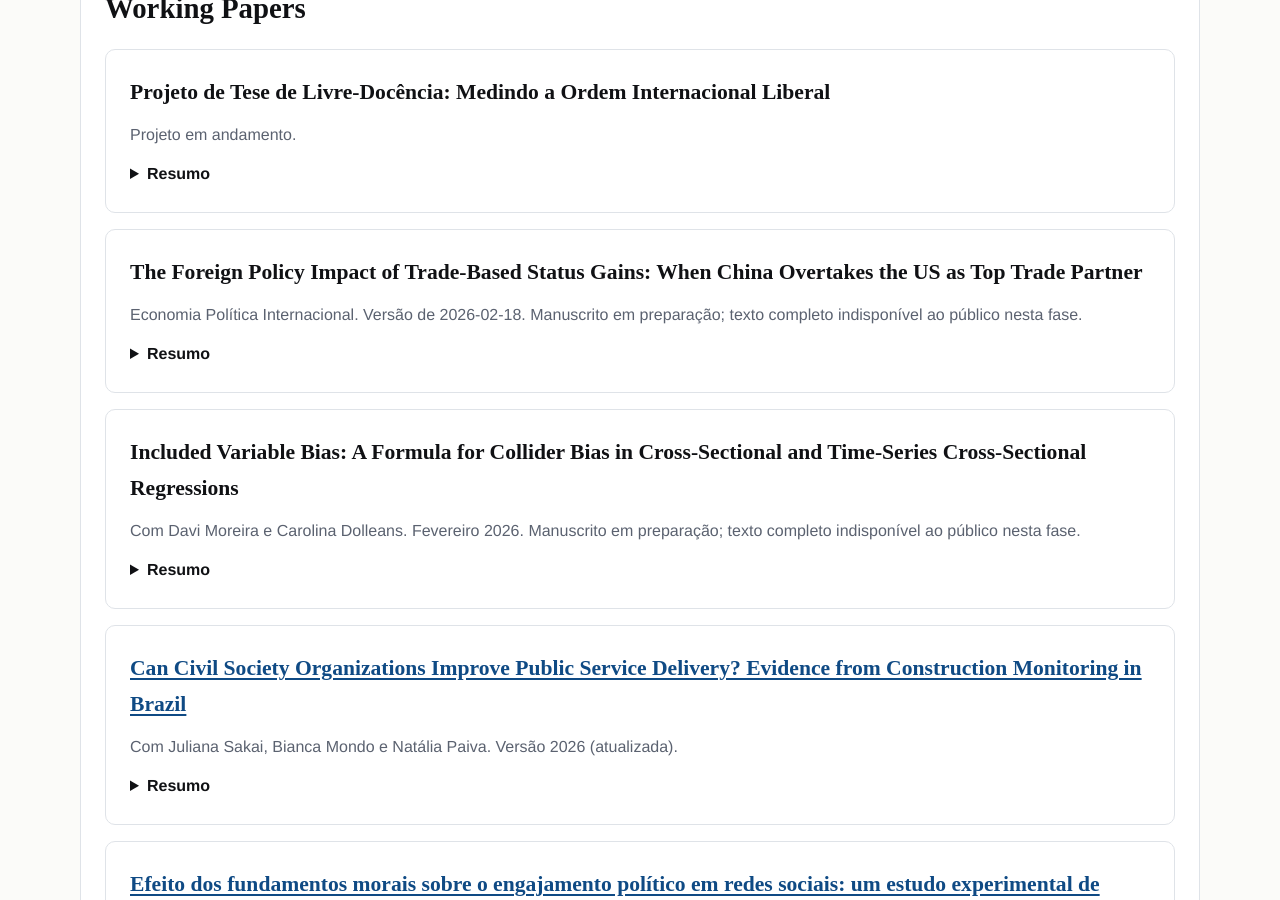
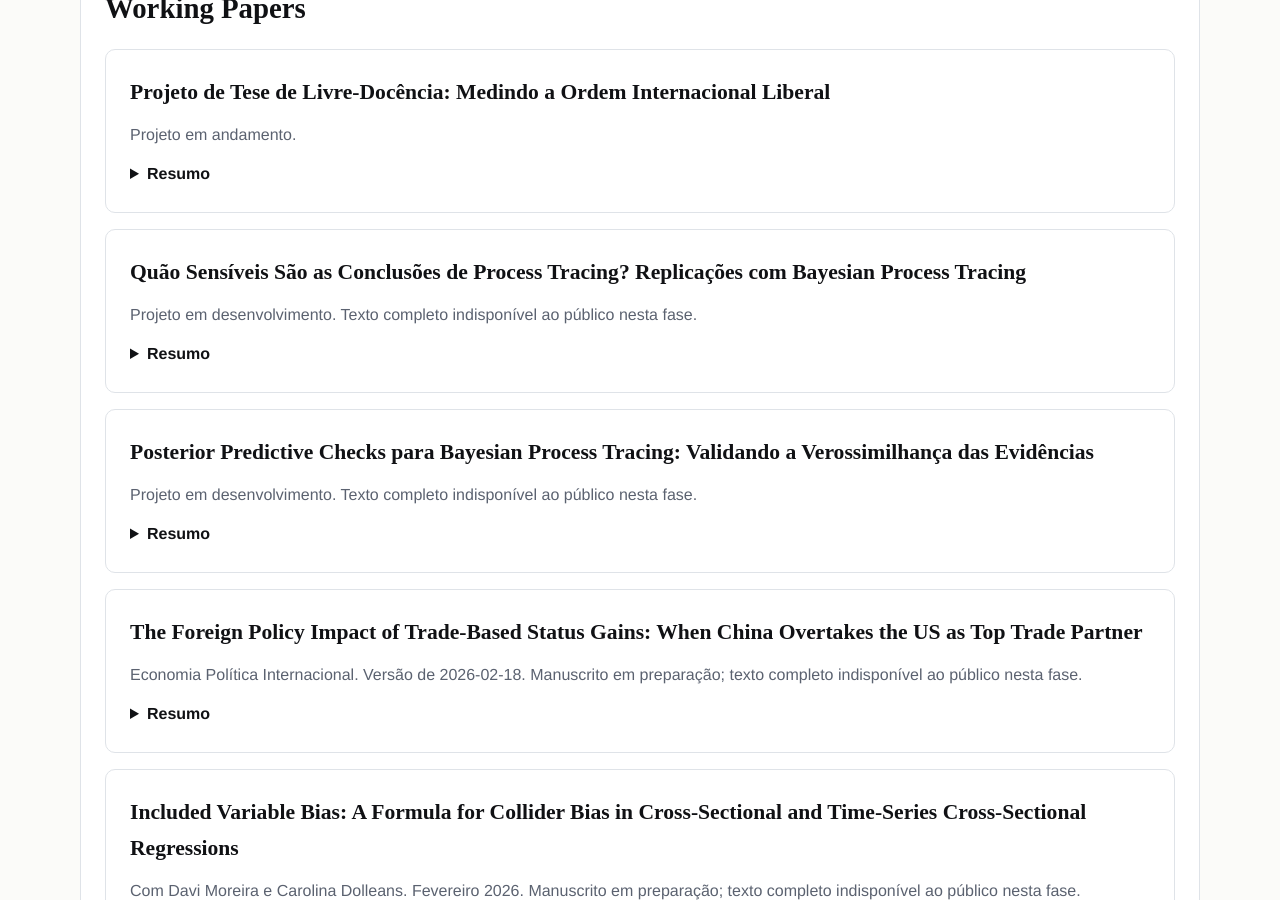
Before and after one commit to mgaldino/mgaldino.github.io, a Jekyll site: the page built from research.md, in a window 1280 px wide and 900 px high, scrolled down 433 px. Built offline with Jekyll 4.4.1, drawn with Linux system fonts in a browser that asks for light colours.

Commit message:
Add Bayesian process tracing working paper entries

```diff
--- a/research.md
+++ b/research.md
@@ -23,6 +23,24 @@ description: Working papers e publicações de Manoel Galdino.
       <details>
         <summary>Resumo</summary>
         <p>O projeto da minha tese de Livre-Docência investiga se a Ordem Internacional Liberal (LIO) está em erosão substantiva ou em reorganização estrutural. O argumento central é que esse debate permanece inconclusivo porque faltam medidas empíricas sistemáticas da LIO ao longo do tempo. Para enfrentar esse problema, o projeto combina quatro estratégias: (1) estimação de uma medida latente de apoio à LIO com modelos IRT dinâmicos aplicados à ratificação de tratados em múltiplos domínios; (2) análise do conteúdo substantivo dos tratados com graded IRT e codificação assistida por LLM; (3) mensuração de abertura comercial por uma tipologia bidimensional baseada em nível tarifário e universalidade (MFN vs. preferencial); e (4) desenvolvimento de um modelo formal de teoria dos jogos para microfundamentar as decisões estatais de adesão a compromissos internacionais. A contribuição esperada é oferecer uma medida quantitativa comparável da LIO, distinguir adesão formal de adesão substantiva e avaliar, com maior precisão, dinâmicas de transformação da ordem internacional em nível sistêmico ao longo do tempo.</p>
+      </details>
+    </article>
+
+    <article class="paper-card">
+      <h3>Quão Sensíveis São as Conclusões de Process Tracing? Replicações com Bayesian Process Tracing</h3>
+      <p class="paper-meta">Projeto em desenvolvimento. Texto completo indisponível ao público nesta fase.</p>
+      <details>
+        <summary>Resumo</summary>
+        <p>Este working paper replica estudos aplicados que usam process tracing para avaliar o quanto suas conclusões dependem da interpretação qualitativa das evidências. O desenho combina Bayesian process tracing com a tipologia de testes de Van Evera (hoop, smoking gun, doubly decisive e straw-in-the-wind), traduzindo leituras alternativas de evidência em atualizações probabilísticas explícitas. A meta é estimar a sensibilidade das inferências publicadas a escolhas plausíveis de codificação e força probatória. O projeto contribui para tornar diagnósticos causais qualitativos mais transparentes, comparáveis e reproduzíveis.</p>
+      </details>
+    </article>
+
+    <article class="paper-card">
+      <h3>Posterior Predictive Checks para Bayesian Process Tracing: Validando a Verossimilhança das Evidências</h3>
+      <p class="paper-meta">Projeto em desenvolvimento. Texto completo indisponível ao público nesta fase.</p>
+      <details>
+        <summary>Resumo</summary>
+        <p>Este working paper adapta posterior predictive checks ao Bayesian process tracing para avaliar se a verossimilhança escolhida para modelar evidências é empiricamente plausível. A proposta compara padrões observados com distribuições preditivas geradas pelo modelo para detectar desalinhamentos sistemáticos entre dados e especificação. Quando houver falta de ajuste, o framework oferece diagnósticos para revisar parâmetros e estrutura da verossimilhança. A contribuição central é introduzir uma rotina formal de validação que aumente calibragem, transparência e confiança na inferência causal qualitativa.</p>
       </details>
     </article>
 
```
Also changed, not shown: en/research.md (+18 -0 lines).
